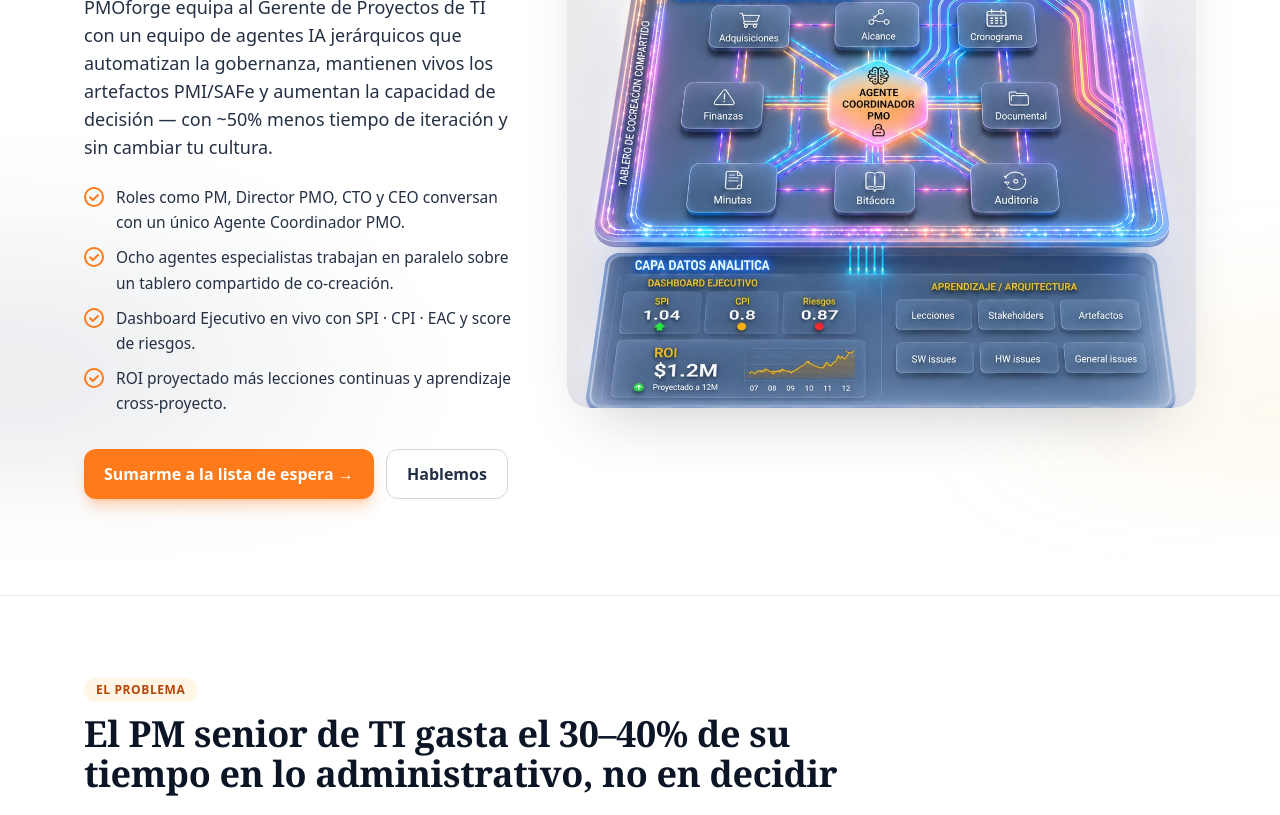
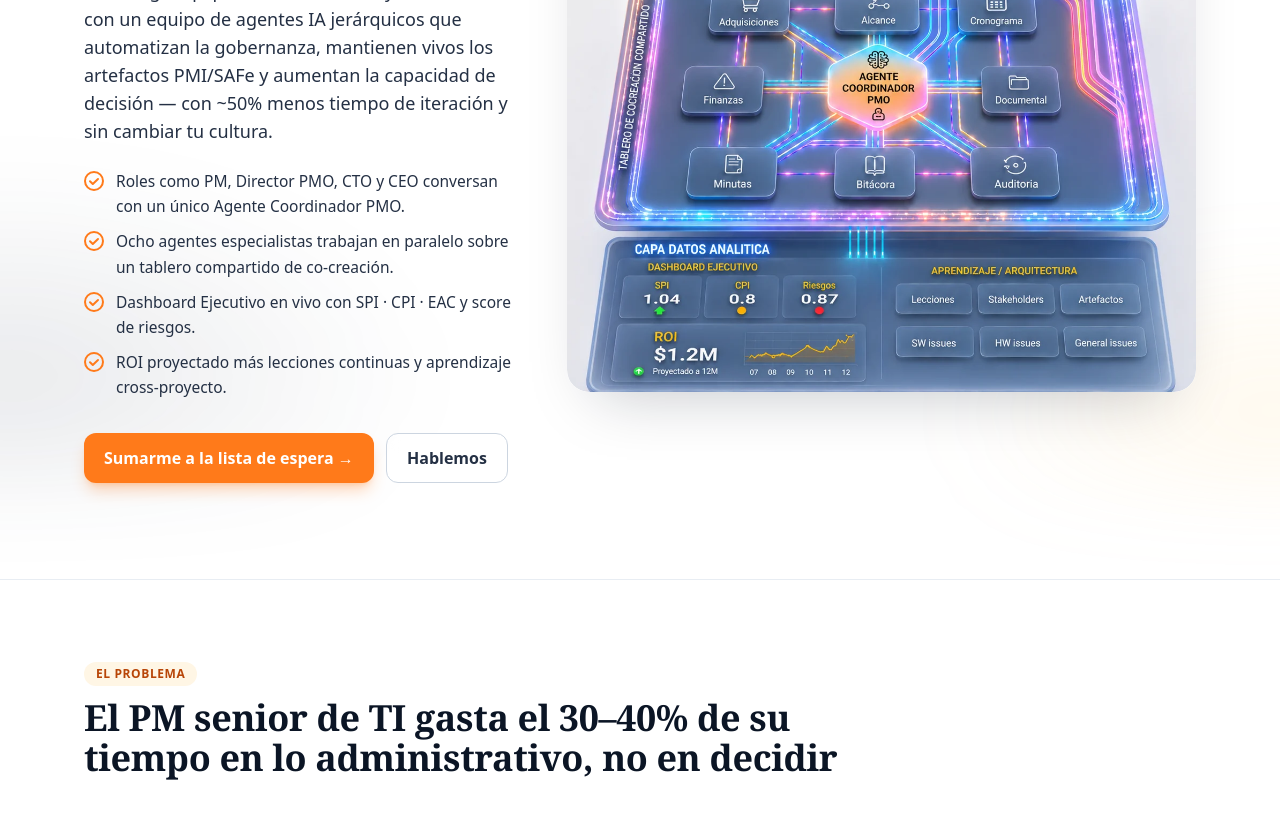
Before and after one commit to alfred-contreras/pmoforge-landing, an Astro site: page / in a window 1280 px wide. Shown: the part 410-1225 px from the top of the page. Built offline with nearby package versions, Linux system fonts and the light colour scheme; Astro itself is replaced by a stand-in of ours; some packages are replaced by stand-ins of ours.

Commit message:
fix(hero): reducir padding-top a 12/16px para que la imagen sea visible en el primer fold

```diff
--- a/src/components/Hero.astro
+++ b/src/components/Hero.astro
@@ -33,7 +33,7 @@
 ---
 
 <section class="relative overflow-hidden">
-  <div class="max-w-6xl mx-auto px-5 pt-6 pb-16 md:pt-8 md:pb-24">
+  <div class="max-w-6xl mx-auto px-5 pt-3 pb-16 md:pt-4 md:pb-24">
     <div class="grid lg:grid-cols-12 gap-10 lg:gap-12 items-start">
 
       <!-- LEFT: copy con bullets para simetría en altura con la imagen -->
```
